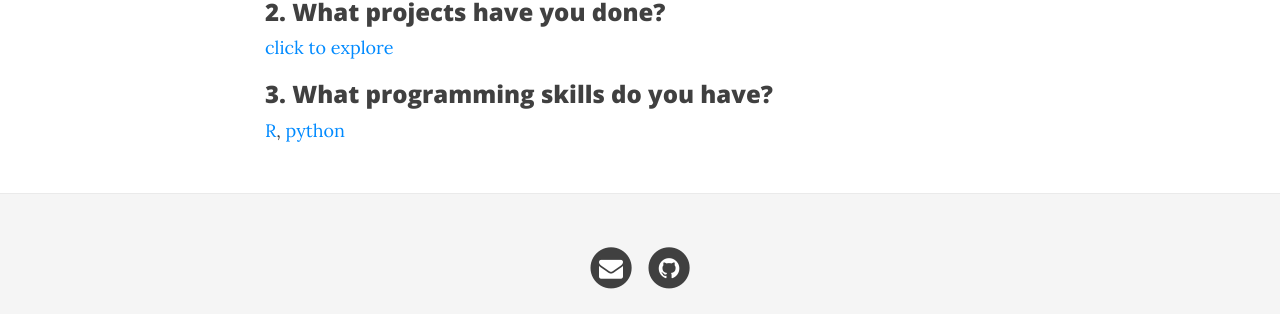
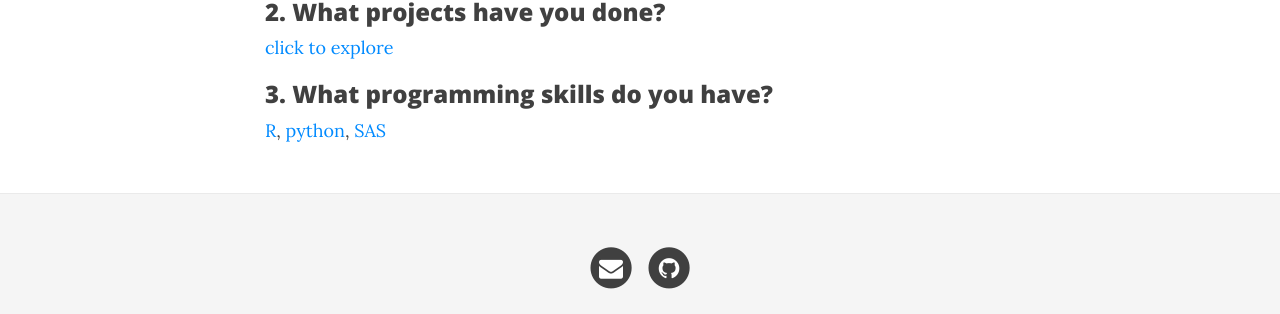
Before and after one commit to kennchin/kennchin.github.io, a Jekyll site: the page built from index.html, in a window 1280 px wide. Shown: the part 439-753 px from the top of the page. Built offline with Jekyll 4.4.1, drawn with Linux system fonts in a browser that asks for light colours; nearby versions of some CDN libraries; the list of posts is cut into pages by our own code.

Commit message:
Update index.html

```diff
--- a/index.html
+++ b/index.html
@@ -10,4 +10,5 @@
     <a href="http://kennchin.github.io/Projects/"> click to explore</a>
     <h3>3. What programming skills do you have? </h3>
     <a href="https://github.com/kennchin/R_codes"> R</a>,
-    <a href="https://github.com/kennchin/Python_codes">python</a>
+    <a href="https://github.com/kennchin/Python_codes">python</a>,
+    <a href="https://portfolium.com/entry/sas-programming">SAS</a>
```
